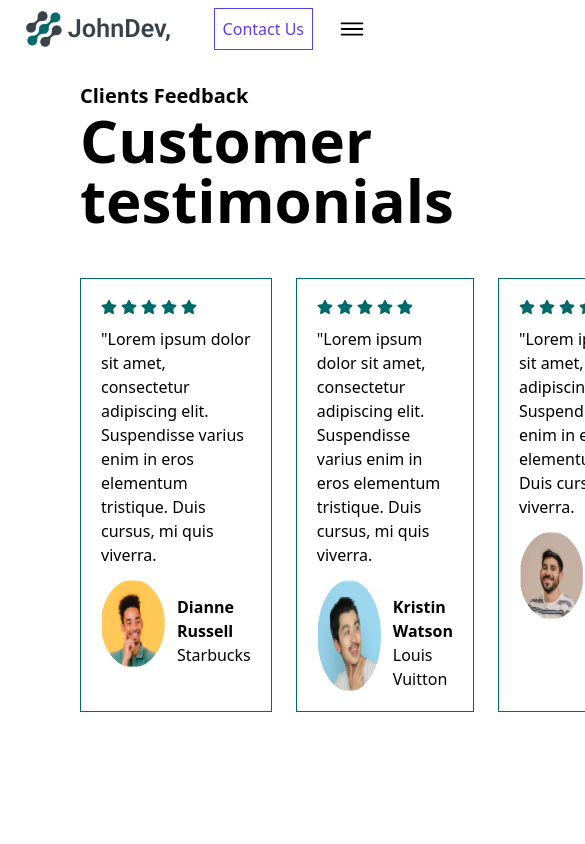
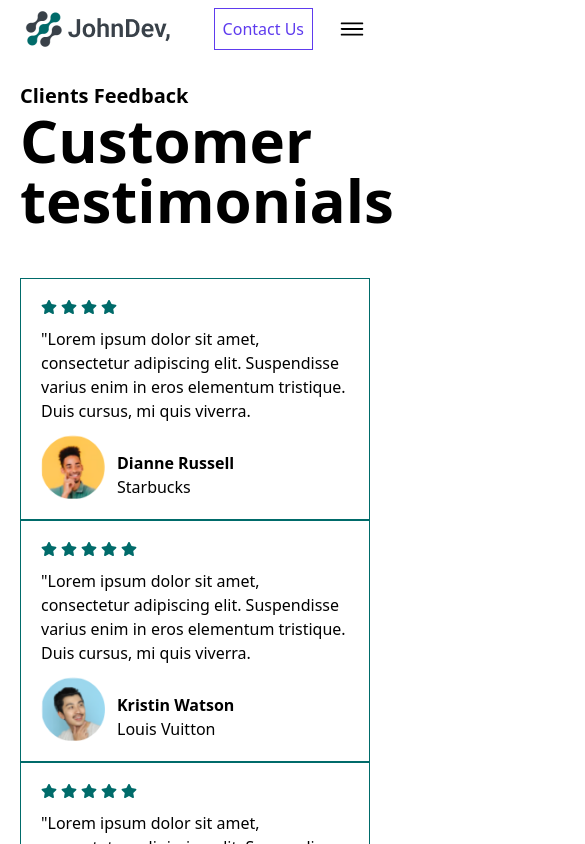
Before and after one commit to Bestway001/john-project, a React (Vite) app: page /Testimonial in a window 390 px wide. Shown: the top 844 px of the page, 585 px wide, since content can reach past the window. Built offline with nearby package versions, Linux system fonts and the light colour scheme.

Commit message:
Testimonial

```diff
--- a/src/Pages/Testimonial.jsx
+++ b/src/Pages/Testimonial.jsx
@@ -7,15 +7,14 @@ import { FiDivideCircle } from "react-icons/fi";
 
 const Testimonial = () => {
   return (
-    <div className="body home">
+    <div className="m-5 md:body home">
       <div className="mt-8">
         <p className="font-semibold text-xl">Clients Feedback</p>
         <h2 className="font-bold text-6xl">Customer testimonials</h2>
       </div>
-      <div className="flex gap-6 mt-12">
+      <div className="md:flex gap-6 mt-12">
         <div className="border border-green p-5">
           <div className="flex text-green gap-1">
-            <FaStar />
             <FaStar />
             <FaStar />
             <FaStar />
```
